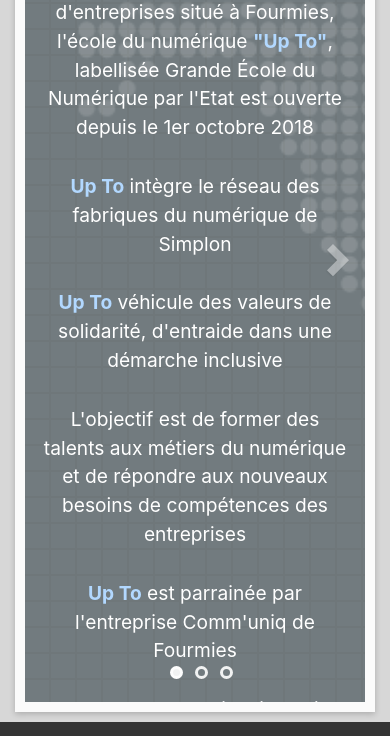
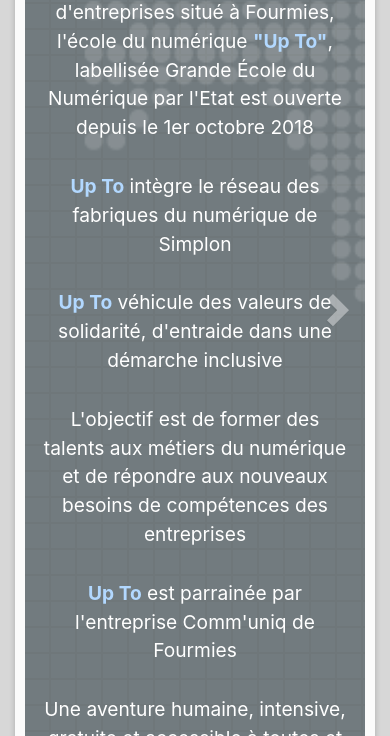
Before and after one commit to styvens-wentz/Up-To-Fourmies, a plain HTML site: page index.html in a window 390 px wide. Shown: the part 589-1325 px from the top of the page. Drawn offline with nearby package versions, Linux system fonts and the light colour scheme.

Commit message:
correction mineur

```diff
--- a/accueil.css
+++ b/accueil.css
@@ -202,9 +202,22 @@ input.sp-selector-2:checked ~ .sp-content .sp-slider > li:nth-child(2),
 input.sp-selector-3:checked ~ .sp-content .sp-slider > li:nth-child(3){
     opacity: 1;
 }
-@media screen and (max-width: 840px){
+
+@media screen and (max-width: 1000px){
+    .sp-slideshow {
+        height: 800px;
+    }
+}
+
+@media screen and (max-width: 700px){
     .sp-slideshow {
         height: 900px;
         margin: -10px auto;
     }
 }
+
+@media screen and (max-width: 505px){
+    .sp-slideshow {
+        height: 1000px;
+    }
+}
--- a/base.css
+++ b/base.css
@@ -113,7 +113,7 @@
     -webkit-box-reflect: below -10px -webkit-gradient(linear, left top, left bottom, from(transparent), to(rgba(255, 255, 255, 0.40)));
 }
 
-@media screen and (max-width: 983px) {
+@media screen and (max-width: 1208px) {
     .topnav a:not(:first-child) {display: none;}
     .topnav a.hamburger_menu {
         float: right;
@@ -121,7 +121,7 @@
     }
 }
 
-@media screen and (max-width: 983px) {
+@media screen and (max-width: 1208px) {
     .topnav.responsive {position: absolute;}
     .topnav.responsive a.hamburger_menu {
         position: absolute;
```
